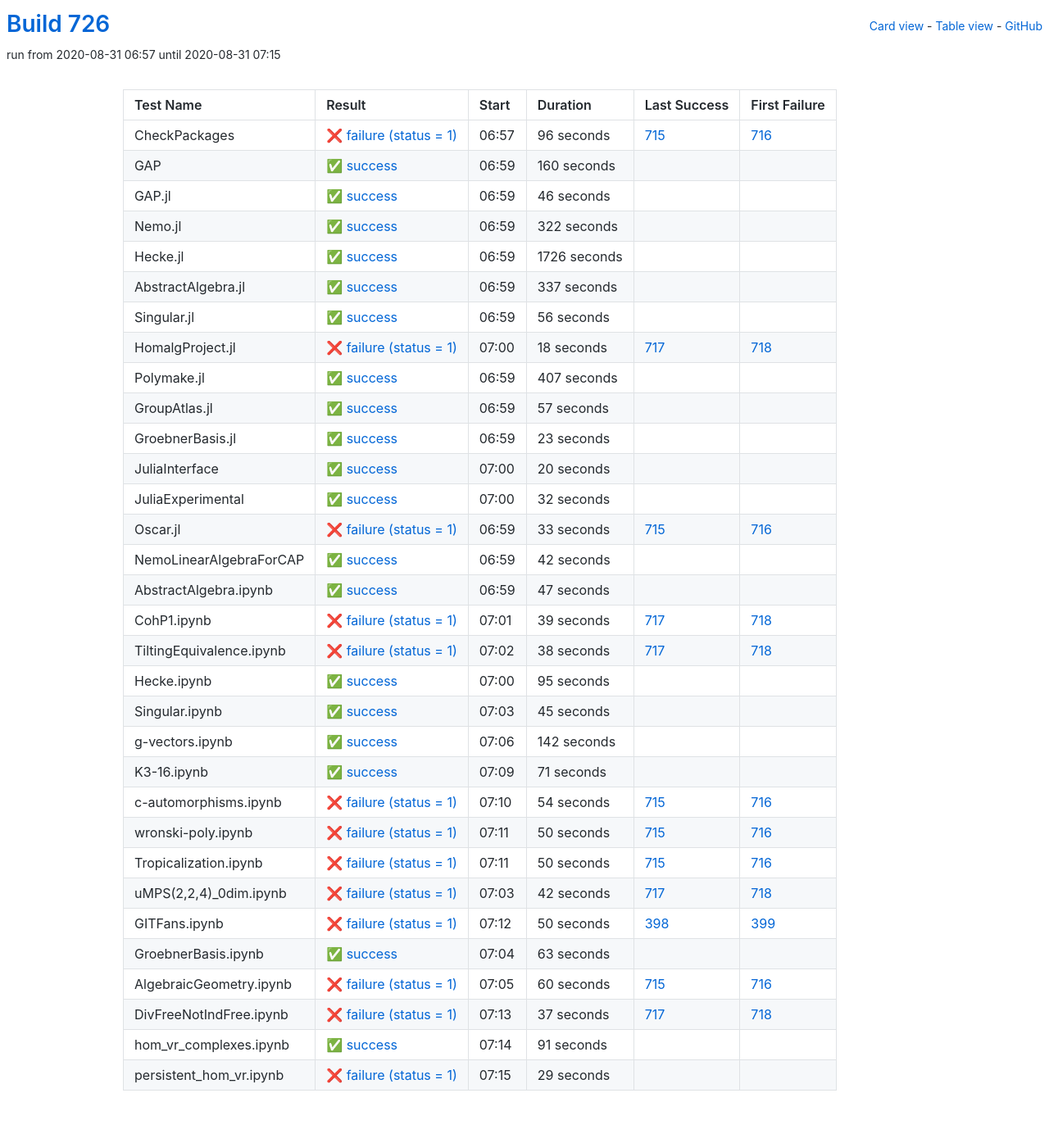
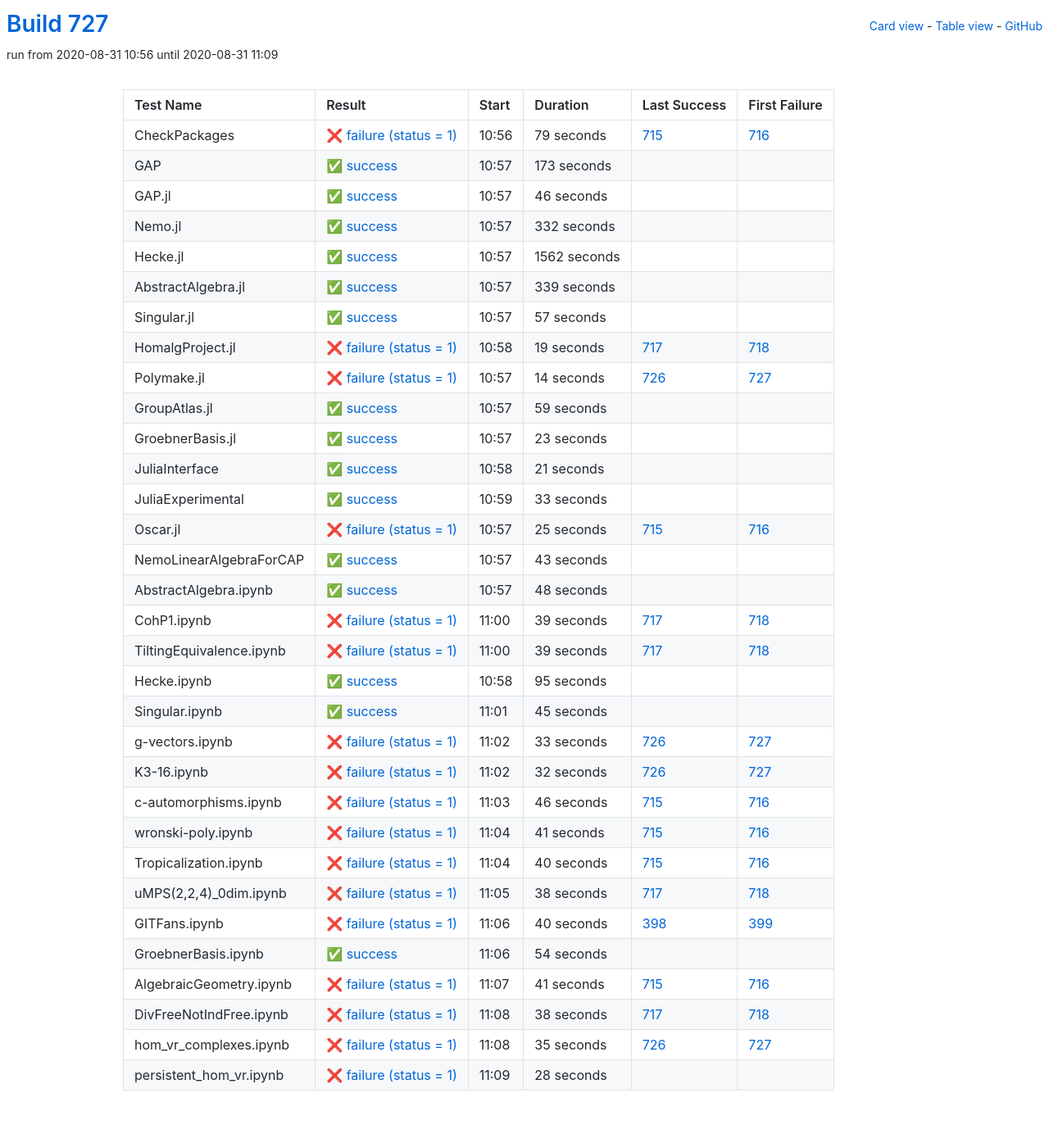
Before and after one commit to oscar-system/oscar-ci-status-stable, a Jekyll site: the page built from table.html, in a window 1280 px wide. Shown: the whole page at 82% size. Built offline with Jekyll 4.4.1, drawn with Linux system fonts in a browser that asks for light colours.

Commit message:
Build #727

```diff
--- a/_data/ci.yml
+++ b/_data/ci.yml
@@ -1,6 +1,6 @@
 ---
-build: 726
-build_url: https://oscarci.mathematik.uni-kl.de/job/oscar-stable/726/
+build: 727
+build_url: https://oscarci.mathematik.uni-kl.de/job/oscar-stable/727/
 job: oscar-stable
 organization: oscar-system
 repo: oscar-ci-status-stable
@@ -8,32 +8,32 @@ repourl: https://github.com/oscar-system/oscar-ci-status-stable
 tests:
 - name: CheckPackages
   id: checkpackages
-  log: https://oscarci.mathematik.uni-kl.de/job/oscar-stable/726/artifact/logs/build-726/CheckPackages.log
-  start: 2020-08-31 06:57
+  log: https://oscarci.mathematik.uni-kl.de/job/oscar-stable/727/artifact/logs/build-727/CheckPackages.log
+  start: 2020-08-31 10:56
   success: false
   exitcode: 1
   status: failure
-  duration: 96
+  duration: 79
   last_success: 715
   last_success_url: https://oscarci.mathematik.uni-kl.de/job/oscar-stable/715/
   first_failure: 716
   first_failure_url: https://oscarci.mathematik.uni-kl.de/job/oscar-stable/716/
 - name: GAP
   id: gap
-  log: https://oscarci.mathematik.uni-kl.de/job/oscar-stable/726/artifact/logs/build-726/GAP.log
-  start: 2020-08-31 06:59
+  log: https://oscarci.mathematik.uni-kl.de/job/oscar-stable/727/artifact/logs/build-727/GAP.log
+  start: 2020-08-31 10:57
   success: true
   exitcode: 0
   status: success
-  duration: 160
+  duration: 173
   last_success: false
   last_success_url:
   first_failure: false
   first_failure_url:
 - name: GAP.jl
   id: gap-jl
-  log: https://oscarci.mathematik.uni-kl.de/job/oscar-stable/726/artifact/logs/build-726/GAP.jl.log
-  start: 2020-08-31 06:59
+  log: https://oscarci.mathematik.uni-kl.de/job/oscar-stable/727/artifact/logs/build-727/GAP.jl.log
+  start: 2020-08-31 10:57
   success: true
   exitcode: 0
   status: success
@@ -44,80 +44,44 @@ tests:
   first_failure_url:
 - name: Nemo.jl
   id: nemo-jl
-  log: https://oscarci.mathematik.uni-kl.de/job/oscar-stable/726/artifact/logs/build-726/Nemo.jl.log
-  start: 2020-08-31 06:59
+  log: https://oscarci.mathematik.uni-kl.de/job/oscar-stable/727/artifact/logs/build-727/Nemo.jl.log
+  start: 2020-08-31 10:57
   success: true
   exitcode: 0
   status: success
-  duration: 322
+  duration: 332
   last_success: false
   last_success_url:
   first_failure: false
   first_failure_url:
 - name: Hecke.jl
   id: hecke-jl
-  log: https://oscarci.mathematik.uni-kl.de/job/oscar-stable/726/artifact/logs/build-726/Hecke.jl.log
-  start: 2020-08-31 06:59
+  log: https://oscarci.mathematik.uni-kl.de/job/oscar-stable/727/artifact/logs/build-727/Hecke.jl.log
+  start: 2020-08-31 10:57
   success: true
   exitcode: 0
   status: success
-  duration: 1726
+  duration: 1562
   last_success: false
   last_success_url:
   first_failure: false
   first_failure_url:
 - name: AbstractAlgebra.jl
   id: abstractalgebra-jl
-  log: https://oscarci.mathematik.uni-kl.de/job/oscar-stable/726/artifact/logs/build-726/AbstractAlgebra.jl.log
-  start: 2020-08-31 06:59
+  log: https://oscarci.mathematik.uni-kl.de/job/oscar-stable/727/artifact/logs/build-727/AbstractAlgebra.jl.log
+  start: 2020-08-31 10:57
   success: true
   exitcode: 0
   status: success
-  duration: 337
+  duration: 339
   last_success: false
   last_success_url:
   first_failure: false
   first_failure_url:
 - name: Singular.jl
   id: singular-jl
-  log: https://oscarci.mathematik.uni-kl.de/job/oscar-stable/726/artifact/logs/build-726/Singular.jl.log
-  start: 2020-08-31 06:59
-  success: true
-  exitcode: 0
-  status: success
-  duration: 56
-  last_success: false
-  last_success_url:
-  first_failure: false
-  first_failure_url:
-- name: HomalgProject.jl
-  id: homalgproject-jl
-  log: https://oscarci.mathematik.uni-kl.de/job/oscar-stable/726/artifact/logs/build-726/HomalgProject.jl.log
-  start: 2020-08-31 07:00
-  success: false
-  exitcode: 1
-  status: failure
-  duration: 18
-  last_success: 717
-  last_success_url: https://oscarci.mathematik.uni-kl.de/job/oscar-stable/717/
-  first_failure: 718
-  first_failure_url: https://oscarci.mathematik.uni-kl.de/job/oscar-stable/718/
-- name: Polymake.jl
-  id: polymake-jl
-  log: https://oscarci.mathematik.uni-kl.de/job/oscar-stable/726/artifact/logs/build-726/Polymake.jl.log
-  start: 2020-08-31 06:59
-  success: true
-  exitcode: 0
-  status: success
-  duration: 407
-  last_success: false
-  last_success_url:
-  first_failure: false
-  first_failure_url:
-- name: GroupAtlas.jl
-  id: groupatlas-jl
-  log: https://oscarci.mathematik.uni-kl.de/job/oscar-stable/726/artifact/logs/build-726/GroupAtlas.jl.log
-  start: 2020-08-31 06:59
+  log: https://oscarci.mathematik.uni-kl.de/job/oscar-stable/727/artifact/logs/build-727/Singular.jl.log
+  start: 2020-08-31 10:57
   success: true
   exitcode: 0
   status: success
@@ -126,10 +90,46 @@ tests:
   last_success_url:
   first_failure: false
   first_failure_url:
+- name: HomalgProject.jl
+  id: homalgproject-jl
+  log: https://oscarci.mathematik.uni-kl.de/job/oscar-stable/727/artifact/logs/build-727/HomalgProject.jl.log
+  start: 2020-08-31 10:58
+  success: false
+  exitcode: 1
+  status: failure
+  duration: 19
+  last_success: 717
+  last_success_url: https://oscarci.mathematik.uni-kl.de/job/oscar-stable/717/
+  first_failure: 718
+  first_failure_url: https://oscarci.mathematik.uni-kl.de/job/oscar-stable/718/
+- name: Polymake.jl
+  id: polymake-jl
+  log: https://oscarci.mathematik.uni-kl.de/job/oscar-stable/727/artifact/logs/build-727/Polymake.jl.log
+  start: 2020-08-31 10:57
+  success: false
+  exitcode: 1
+  status: failure
+  duration: 14
+  last_success: 726
+  last_success_url: https://oscarci.mathematik.uni-kl.de/job/oscar-stable/726/
+  first_failure: 727
+  first_failure_url: https://oscarci.mathematik.uni-kl.de/job/oscar-stable/727/
+- name: GroupAtlas.jl
+  id: groupatlas-jl
+  log: https://oscarci.mathematik.uni-kl.de/job/oscar-stable/727/artifact/logs/build-727/GroupAtlas.jl.log
+  start: 2020-08-31 10:57
+  success: true
+  exitcode: 0
+  status: success
+  duration: 59
+  last_success: false
+  last_success_url:
+  first_failure: false
+  first_failure_url:
 - name: GroebnerBasis.jl
   id: groebnerbasis-jl
-  log: https://oscarci.mathematik.uni-kl.de/job/oscar-stable/726/artifact/logs/build-726/GroebnerBasis.jl.log
-  start: 2020-08-31 06:59
+  log: https://oscarci.mathematik.uni-kl.de/job/oscar-stable/727/artifact/logs/build-727/GroebnerBasis.jl.log
+  start: 2020-08-31 10:57
   success: true
   exitcode: 0
   status: success
@@ -140,68 +140,68 @@ tests:
   first_failure_url:
 - name: JuliaInterface
   id: juliainterface
-  log: https://oscarci.mathematik.uni-kl.de/job/oscar-stable/726/artifact/logs/build-726/JuliaInterface.log
-  start: 2020-08-31 07:00
+  log: https://oscarci.mathematik.uni-kl.de/job/oscar-stable/727/artifact/logs/build-727/JuliaInterface.log
+  start: 2020-08-31 10:58
   success: true
   exitcode: 0
   status: success
-  duration: 20
+  duration: 21
   last_success: false
   last_success_url:
   first_failure: false
   first_failure_url:
 - name: JuliaExperimental
   id: juliaexperimental
-  log: https://oscarci.mathematik.uni-kl.de/job/oscar-stable/726/artifact/logs/build-726/JuliaExperimental.log
-  start: 2020-08-31 07:00
+  log: https://oscarci.mathematik.uni-kl.de/job/oscar-stable/727/artifact/logs/build-727/JuliaExperimental.log
+  start: 2020-08-31 10:59
   success: true
   exitcode: 0
   status: success
-  duration: 32
+  duration: 33
   last_success: false
   last_success_url:
   first_failure: false
   first_failure_url:
 - name: Oscar.jl
   id: oscar-jl
-  log: https://oscarci.mathematik.uni-kl.de/job/oscar-stable/726/artifact/logs/build-726/Oscar.jl.log
-  start: 2020-08-31 06:59
+  log: https://oscarci.mathematik.uni-kl.de/job/oscar-stable/727/artifact/logs/build-727/Oscar.jl.log
+  start: 2020-08-31 10:57
   success: false
   exitcode: 1
   status: failure
-  duration: 33
+  duration: 25
   last_success: 715
   last_success_url: https://oscarci.mathematik.uni-kl.de/job/oscar-stable/715/
   first_failure: 716
   first_failure_url: https://oscarci.mathematik.uni-kl.de/job/oscar-stable/716/
 - name: NemoLinearAlgebraForCAP
   id: nemolinearalgebraforcap
-  log: https://oscarci.mathematik.uni-kl.de/job/oscar-stable/726/artifact/logs/build-726/NemoLinearAlgebraForCAP.log
-  start: 2020-08-31 06:59
+  log: https://oscarci.mathematik.uni-kl.de/job/oscar-stable/727/artifact/logs/build-727/NemoLinearAlgebraForCAP.log
+  start: 2020-08-31 10:57
   success: true
   exitcode: 0
   status: success
-  duration: 42
+  duration: 43
   last_success: false
   last_success_url:
   first_failure: false
   first_failure_url:
 - name: AbstractAlgebra.ipynb
   id: abstractalgebra-ipynb
-  log: https://oscarci.mathematik.uni-kl.de/job/oscar-stable/726/artifact/logs/build-726/AbstractAlgebra.ipynb.log
-  start: 2020-08-31 06:59
+  log: https://oscarci.mathematik.uni-kl.de/job/oscar-stable/727/artifact/logs/build-727/AbstractAlgebra.ipynb.log
+  start: 2020-08-31 10:57
   success: true
   exitcode: 0
   status: success
-  duration: 47
+  duration: 48
   last_success: false
   last_success_url:
   first_failure: false
   first_failure_url:
 - name: CohP1.ipynb
   id: cohp1-ipynb
-  log: https://oscarci.mathematik.uni-kl.de/job/oscar-stable/726/artifact/logs/build-726/CohP1.ipynb.log
-  start: 2020-08-31 07:01
+  log: https://oscarci.mathematik.uni-kl.de/job/oscar-stable/727/artifact/logs/build-727/CohP1.ipynb.log
+  start: 2020-08-31 11:00
   success: false
   exitcode: 1
   status: failure
@@ -212,20 +212,20 @@ tests:
   first_failure_url: https://oscarci.mathematik.uni-kl.de/job/oscar-stable/718/
 - name: TiltingEquivalence.ipynb
   id: tiltingequivalence-ipynb
-  log: https://oscarci.mathematik.uni-kl.de/job/oscar-stable/726/artifact/logs/build-726/TiltingEquivalence.ipynb.log
-  start: 2020-08-31 07:02
+  log: https://oscarci.mathematik.uni-kl.de/job/oscar-stable/727/artifact/logs/build-727/TiltingEquivalence.ipynb.log
+  start: 2020-08-31 11:00
   success: false
   exitcode: 1
   status: failure
-  duration: 38
+  duration: 39
   last_success: 717
   last_success_url: https://oscarci.mathematik.uni-kl.de/job/oscar-stable/717/
   first_failure: 718
   first_failure_url: https://oscarci.mathematik.uni-kl.de/job/oscar-stable/718/
 - name: Hecke.ipynb
   id: hecke-ipynb
-  log: https://oscarci.mathematik.uni-kl.de/job/oscar-stable/726/artifact/logs/build-726/Hecke.ipynb.log
-  start: 2020-08-31 07:00
+  log: https://oscarci.mathematik.uni-kl.de/job/oscar-stable/727/artifact/logs/build-727/Hecke.ipynb.log
+  start: 2020-08-31 10:58
   success: true
   exitcode: 0
   status: success
@@ -236,8 +236,8 @@ tests:
   first_failure_url:
 - name: Singular.ipynb
   id: singular-ipynb
-  log: https://oscarci.mathematik.uni-kl.de/job/oscar-stable/726/artifact/logs/build-726/Singular.ipynb.log
-  start: 2020-08-31 07:03
+  log: https://oscarci.mathematik.uni-kl.de/job/oscar-stable/727/artifact/logs/build-727/Singular.ipynb.log
+  start: 2020-08-31 11:01
   success: true
   exitcode: 0
   status: success
@@ -248,145 +248,145 @@ tests:
   first_failure_url:
 - name: g-vectors.ipynb
   id: g-vectors-ipynb
-  log: https://oscarci.mathematik.uni-kl.de/job/oscar-stable/726/artifact/logs/build-726/g-vectors.ipynb.log
-  start: 2020-08-31 07:06
-  success: true
-  exitcode: 0
-  status: success
-  duration: 142
-  last_success: false
-  last_success_url:
-  first_failure: false
-  first_failure_url:
-- name: K3-16.ipynb
-  id: k3-16-ipynb
-  log: https://oscarci.mathematik.uni-kl.de/job/oscar-stable/726/artifact/logs/build-726/K3-16.ipynb.log
-  start: 2020-08-31 07:09
-  success: true
-  exitcode: 0
-  status: success
-  duration: 71
-  last_success: false
-  last_success_url:
-  first_failure: false
-  first_failure_url:
-- name: c-automorphisms.ipynb
-  id: c-automorphisms-ipynb
-  log: https://oscarci.mathematik.uni-kl.de/job/oscar-stable/726/artifact/logs/build-726/c-automorphisms.ipynb.log
-  start: 2020-08-31 07:10
+  log: https://oscarci.mathematik.uni-kl.de/job/oscar-stable/727/artifact/logs/build-727/g-vectors.ipynb.log
+  start: 2020-08-31 11:02
   success: false
   exitcode: 1
   status: failure
-  duration: 54
+  duration: 33
+  last_success: 726
+  last_success_url: https://oscarci.mathematik.uni-kl.de/job/oscar-stable/726/
+  first_failure: 727
+  first_failure_url: https://oscarci.mathematik.uni-kl.de/job/oscar-stable/727/
+- name: K3-16.ipynb
+  id: k3-16-ipynb
+  log: https://oscarci.mathematik.uni-kl.de/job/oscar-stable/727/artifact/logs/build-727/K3-16.ipynb.log
+  start: 2020-08-31 11:02
+  success: false
+  exitcode: 1
+  status: failure
+  duration: 32
+  last_success: 726
+  last_success_url: https://oscarci.mathematik.uni-kl.de/job/oscar-stable/726/
+  first_failure: 727
+  first_failure_url: https://oscarci.mathematik.uni-kl.de/job/oscar-stable/727/
+- name: c-automorphisms.ipynb
+  id: c-automorphisms-ipynb
+  log: https://oscarci.mathematik.uni-kl.de/job/oscar-stable/727/artifact/logs/build-727/c-automorphisms.ipynb.log
+  start: 2020-08-31 11:03
+  success: false
+  exitcode: 1
+  status: failure
+  duration: 46
   last_success: 715
   last_success_url: https://oscarci.mathematik.uni-kl.de/job/oscar-stable/715/
   first_failure: 716
   first_failure_url: https://oscarci.mathematik.uni-kl.de/job/oscar-stable/716/
 - name: wronski-poly.ipynb
   id: wronski-poly-ipynb
-  log: https://oscarci.mathematik.uni-kl.de/job/oscar-stable/726/artifact/logs/build-726/wronski-poly.ipynb.log
-  start: 2020-08-31 07:11
+  log: https://oscarci.mathematik.uni-kl.de/job/oscar-stable/727/artifact/logs/build-727/wronski-poly.ipynb.log
+  start: 2020-08-31 11:04
   success: false
   exitcode: 1
   status: failure
-  duration: 50
+  duration: 41
   last_success: 715
   last_success_url: https://oscarci.mathematik.uni-kl.de/job/oscar-stable/715/
   first_failure: 716
   first_failure_url: https://oscarci.mathematik.uni-kl.de/job/oscar-stable/716/
 - name: Tropicalization.ipynb
   id: tropicalization-ipynb
-  log: https://oscarci.mathematik.uni-kl.de/job/oscar-stable/726/artifact/logs/build-726/Tropicalization.ipynb.log
-  start: 2020-08-31 07:11
+  log: https://oscarci.mathematik.uni-kl.de/job/oscar-stable/727/artifact/logs/build-727/Tropicalization.ipynb.log
+  start: 2020-08-31 11:04
   success: false
   exitcode: 1
   status: failure
-  duration: 50
+  duration: 40
   last_success: 715
   last_success_url: https://oscarci.mathematik.uni-kl.de/job/oscar-stable/715/
   first_failure: 716
   first_failure_url: https://oscarci.mathematik.uni-kl.de/job/oscar-stable/716/
 - name: uMPS(2,2,4)_0dim.ipynb
   id: umps-2-2-4-0dim-ipynb
-  log: https://oscarci.mathematik.uni-kl.de/job/oscar-stable/726/artifact/logs/build-726/uMPS-2-2-4-_0dim.ipynb.log
-  start: 2020-08-31 07:03
+  log: https://oscarci.mathematik.uni-kl.de/job/oscar-stable/727/artifact/logs/build-727/uMPS-2-2-4-_0dim.ipynb.log
+  start: 2020-08-31 11:05
   success: false
   exitcode: 1
   status: failure
-  duration: 42
+  duration: 38
   last_success: 717
   last_success_url: https://oscarci.mathematik.uni-kl.de/job/oscar-stable/717/
   first_failure: 718
   first_failure_url: https://oscarci.mathematik.uni-kl.de/job/oscar-stable/718/
 - name: GITFans.ipynb
   id: gitfans-ipynb
-  log: https://oscarci.mathematik.uni-kl.de/job/oscar-stable/726/artifact/logs/build-726/GITFans.ipynb.log
-  start: 2020-08-31 07:12
+  log: https://oscarci.mathematik.uni-kl.de/job/oscar-stable/727/artifact/logs/build-727/GITFans.ipynb.log
+  start: 2020-08-31 11:06
   success: false
   exitcode: 1
   status: failure
-  duration: 50
+  duration: 40
   last_success: 398
   last_success_url: https://oscarci.mathematik.uni-kl.de/job/oscar-stable/398/
   first_failure: 399
   first_failure_url: https://oscarci.mathematik.uni-kl.de/job/oscar-stable/399/
 - name: GroebnerBasis.ipynb
   id: groebnerbasis-ipynb
-  log: https://oscarci.mathematik.uni-kl.de/job/oscar-stable/726/artifact/logs/build-726/GroebnerBasis.ipynb.log
-  start: 2020-08-31 07:04
+  log: https://oscarci.mathematik.uni-kl.de/job/oscar-stable/727/artifact/logs/build-727/GroebnerBasis.ipynb.log
+  start: 2020-08-31 11:06
   success: true
   exitcode: 0
   status: success
-  duration: 63
+  duration: 54
   last_success: false
   last_success_url:
   first_failure: false
   first_failure_url:
 - name: AlgebraicGeometry.ipynb
   id: algebraicgeometry-ipynb
-  log: https://oscarci.mathematik.uni-kl.de/job/oscar-stable/726/artifact/logs/build-726/AlgebraicGeometry.ipynb.log
-  start: 2020-08-31 07:05
+  log: https://oscarci.mathematik.uni-kl.de/job/oscar-stable/727/artifact/logs/build-727/AlgebraicGeometry.ipynb.log
+  start: 2020-08-31 11:07
   success: false
   exitcode: 1
   status: failure
-  duration: 60
+  duration: 41
   last_success: 715
   last_success_url: https://oscarci.mathematik.uni-kl.de/job/oscar-stable/715/
   first_failure: 716
   first_failure_url: https://oscarci.mathematik.uni-kl.de/job/oscar-stable/716/
 - name: DivFreeNotIndFree.ipynb
   id: divfreenotindfree-ipynb
-  log: https://oscarci.mathematik.uni-kl.de/job/oscar-stable/726/artifact/logs/build-726/DivFreeNotIndFree.ipynb.log
-  start: 2020-08-31 07:13
+  log: https://oscarci.mathematik.uni-kl.de/job/oscar-stable/727/artifact/logs/build-727/DivFreeNotIndFree.ipynb.log
+  start: 2020-08-31 11:08
   success: false
   exitcode: 1
   status: failure
-  duration: 37
+  duration: 38
   last_success: 717
   last_success_url: https://oscarci.mathematik.uni-kl.de/job/oscar-stable/717/
   first_failure: 718
   first_failure_url: https://oscarci.mathematik.uni-kl.de/job/oscar-stable/718/
 - name: hom_vr_complexes.ipynb
   id: hom-vr-complexes-ipynb
-  log: https://oscarci.mathematik.uni-kl.de/job/oscar-stable/726/artifact/logs/build-726/hom_vr_complexes.ipynb.log
-  start: 2020-08-31 07:14
-  success: true
-  exitcode: 0
-  status: success
-  duration: 91
+  log: https://oscarci.mathematik.uni-kl.de/job/oscar-stable/727/artifact/logs/build-727/hom_vr_complexes.ipynb.log
+  start: 2020-08-31 11:08
+  success: false
+  exitcode: 1
+  status: failure
+  duration: 35
+  last_success: 726
+  last_success_url: https://oscarci.mathematik.uni-kl.de/job/oscar-stable/726/
+  first_failure: 727
+  first_failure_url: https://oscarci.mathematik.uni-kl.de/job/oscar-stable/727/
+- name: persistent_hom_vr.ipynb
+  id: persistent-hom-vr-ipynb
+  log: https://oscarci.mathematik.uni-kl.de/job/oscar-stable/727/artifact/logs/build-727/persistent_hom_vr.ipynb.log
+  start: 2020-08-31 11:09
+  success: false
+  exitcode: 1
+  status: failure
+  duration: 28
   last_success: false
   last_success_url:
   first_failure: false
   first_failure_url:
-- name: persistent_hom_vr.ipynb
-  id: persistent-hom-vr-ipynb
-  log: https://oscarci.mathematik.uni-kl.de/job/oscar-stable/726/artifact/logs/build-726/persistent_hom_vr.ipynb.log
-  start: 2020-08-31 07:15
-  success: false
-  exitcode: 1
-  status: failure
-  duration: 29
-  last_success: false
-  last_success_url:
-  first_failure: false
-  first_failure_url:
```
Also changed, not shown: README.md.
